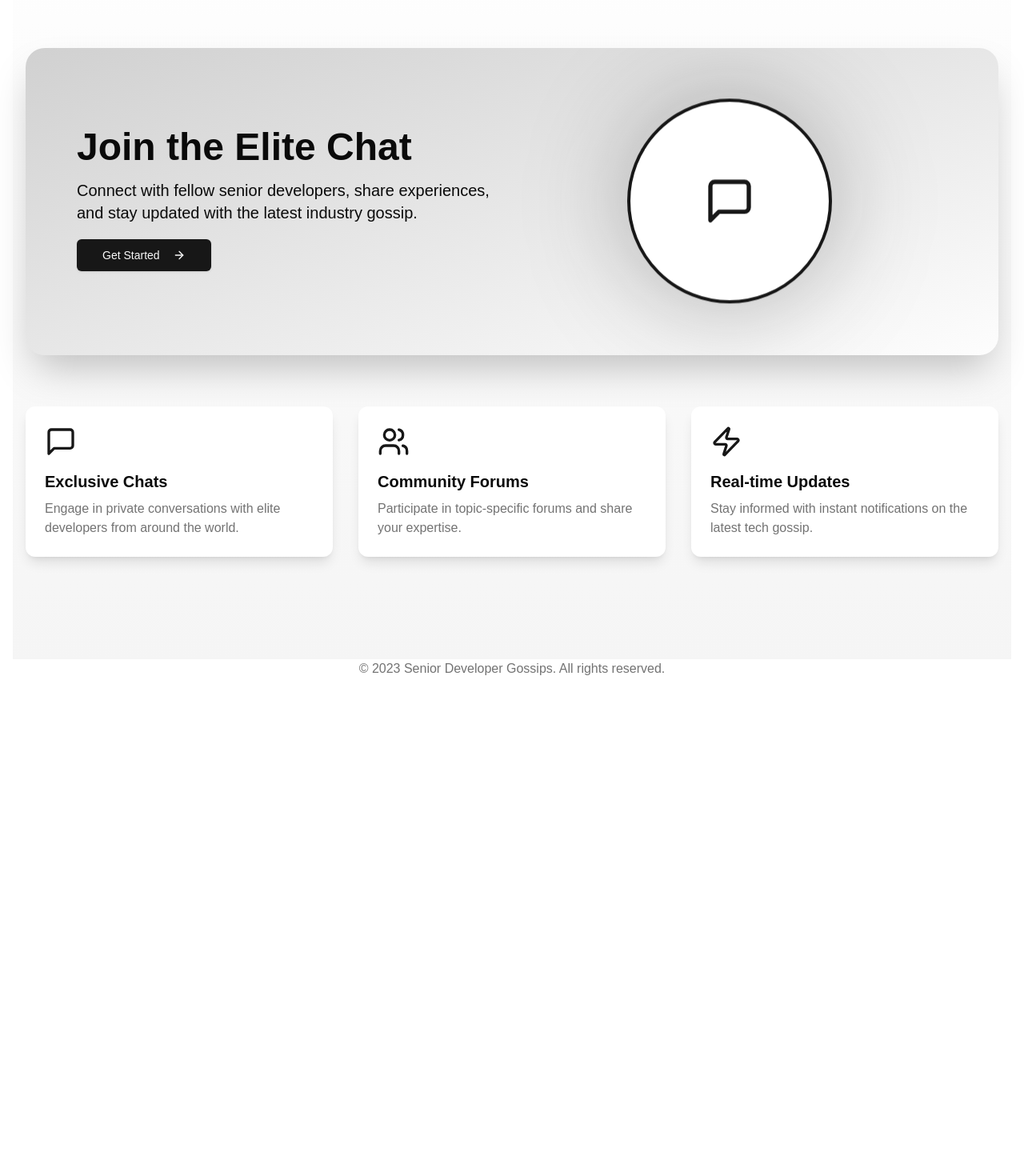
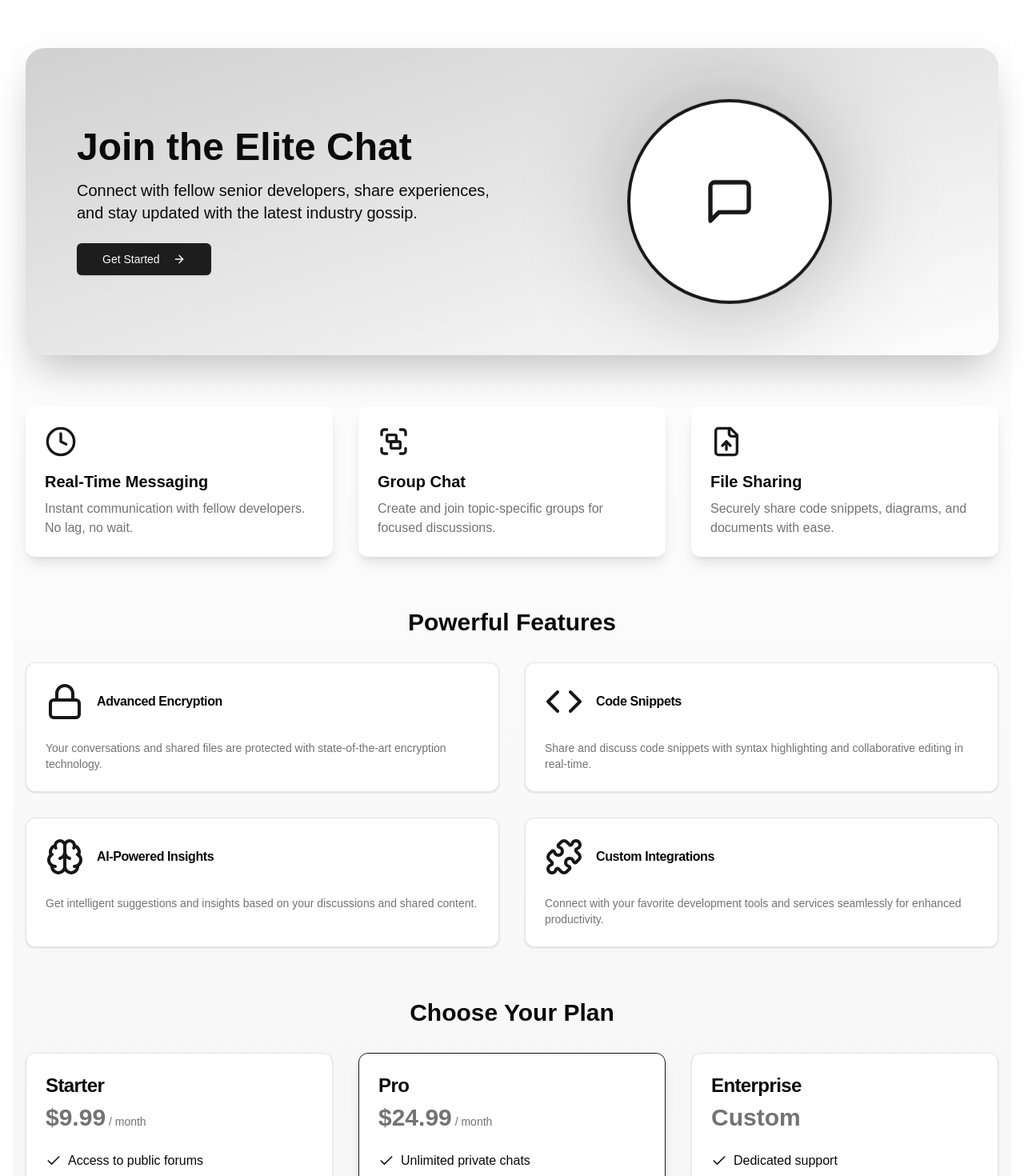
Before and after one commit to SoumenCodes/Senior-Developer-Gossips-, a Next.js app: page / in a window 1280 px wide. Shown: the part 240-1710 px from the top of the page at 80% size. Before the commit the page ends 1088 px from the top, so only its background shows below. Built offline with nearby package versions, Linux system fonts and the light colour scheme.

Commit message:
add section in Home page

```diff
--- a/app/components/HomePage.jsx
+++ b/app/components/HomePage.jsx
@@ -1,63 +1,224 @@
-import Link from "next/link";
+"use client";
+
+import { useState, useEffect } from "react";
+import { motion } from "framer-motion";
 import { Button } from "@/components/ui/button";
-import { MessageSquare, Users, Zap, ArrowRight } from "lucide-react";
+import {
+  Card,
+  CardHeader,
+  CardTitle,
+  CardDescription,
+  CardContent,
+  CardFooter,
+} from "@/components/ui/card";
+import { Badge } from "@/components/ui/badge";
+import {
+  MessageSquare,
+  Users,
+  Zap,
+  ArrowRight,
+  Check,
+  Lock,
+  Code,
+  Brain,
+  Puzzle,
+  Clock,
+  Group,
+  FileUp,
+} from "lucide-react";
 
 export default function HomePage() {
+  const [isVisible, setIsVisible] = useState(false);
+
+  useEffect(() => {
+    setIsVisible(true);
+  }, []);
+
   return (
     <div className="min-h-screen bg-gradient-to-b from-background to-secondary">
       <div className="container mx-auto px-4 py-16">
         <header className="text-center mb-16">
-          <h1 className="text-4xl md:text-6xl font-extrabold text-primary mb-4 animate-fade-in">
+          <motion.h1
+            className="text-4xl md:text-6xl font-extrabold text-primary mb-4"
+            initial={{ opacity: 0, y: -50 }}
+            animate={{ opacity: 1, y: 0 }}
+            transition={{ duration: 0.8 }}
+          >
             Senior Developer Gossips
-          </h1>
-          <p className="text-xl md:text-2xl text-muted-foreground mb-8 animate-fade-in-up">
+          </motion.h1>
+          <motion.p
+            className="text-xl md:text-2xl text-muted-foreground mb-8"
+            initial={{ opacity: 0, y: 50 }}
+            animate={{ opacity: 1, y: 0 }}
+            transition={{ duration: 0.8, delay: 0.2 }}
+          >
             Where seasoned devs spill the tea on tech
-          </p>
+          </motion.p>
         </header>
 
-        <section className="hero-section relative bg-card rounded-3xl shadow-2xl overflow-hidden mb-16">
+        <motion.section
+          className="hero-section relative bg-card rounded-3xl shadow-2xl overflow-hidden mb-16"
+          initial={{ opacity: 0, scale: 0.8 }}
+          animate={{ opacity: 1, scale: 1 }}
+          transition={{ duration: 0.8, delay: 0.4 }}
+        >
           <div className="absolute inset-0 bg-gradient-to-br from-primary/20 to-secondary/20 z-0"></div>
           <div className="relative z-10 p-8 md:p-16 flex flex-col md:flex-row items-center">
             <div className="md:w-1/2 mb-8 md:mb-0">
-              <h2 className="text-3xl md:text-5xl font-bold mb-4 animate-fade-in-left">
+              <motion.h2
+                className="text-3xl md:text-5xl font-bold mb-4"
+                initial={{ opacity: 0, x: -50 }}
+                animate={{ opacity: 1, x: 0 }}
+                transition={{ duration: 0.8, delay: 0.6 }}
+              >
                 Join the Elite Chat
-              </h2>
-              <p className="text-lg md:text-xl mb-6 animate-fade-in-left delay-100">
+              </motion.h2>
+              <motion.p
+                className="text-lg md:text-xl mb-6"
+                initial={{ opacity: 0, x: -50 }}
+                animate={{ opacity: 1, x: 0 }}
+                transition={{ duration: 0.8, delay: 0.8 }}
+              >
                 Connect with fellow senior developers, share experiences, and
                 stay updated with the latest industry gossip.
-              </p>
-              <Button size="lg" className="animate-bounce">
-                Get Started <ArrowRight className="ml-2" />
-              </Button>
+              </motion.p>
+              <motion.div
+                initial={{ opacity: 0, y: 50 }}
+                animate={{ opacity: 1, y: 0 }}
+                transition={{ duration: 0.8, delay: 1 }}
+              >
+                <Button size="lg" className="animate-pulse">
+                  Get Started <ArrowRight className="ml-2" />
+                </Button>
+              </motion.div>
             </div>
             <div className="md:w-1/2 flex justify-center">
-              <div className="relative w-64 h-64 animate-float">
+              <motion.div
+                className="relative w-64 h-64"
+                animate={{
+                  y: [0, -20, 0],
+                  rotateZ: [0, 5, -5, 0],
+                }}
+                transition={{
+                  duration: 6,
+                  repeat: Infinity,
+                  ease: "easeInOut",
+                }}
+              >
                 <div className="absolute inset-0 bg-primary/30 rounded-full blur-3xl"></div>
                 <div className="relative z-10 w-full h-full bg-card rounded-full border-4 border-primary flex items-center justify-center">
                   <MessageSquare size={64} className="text-primary" />
                 </div>
-              </div>
+              </motion.div>
             </div>
           </div>
-        </section>
+        </motion.section>
 
-        <section className="features grid grid-cols-1 md:grid-cols-3 gap-8 mb-16">
+        <motion.section
+          className="features grid grid-cols-1 md:grid-cols-3 gap-8 mb-16"
+          initial="hidden"
+          animate={isVisible ? "visible" : "hidden"}
+          variants={{
+            visible: { transition: { staggerChildren: 0.2 } },
+          }}
+        >
           <FeatureCard
-            icon={<MessageSquare size={40} />}
-            title="Exclusive Chats"
-            description="Engage in private conversations with elite developers from around the world."
+            icon={<Clock size={40} />}
+            title="Real-Time Messaging"
+            description="Instant communication with fellow developers. No lag, no wait."
           />
           <FeatureCard
-            icon={<Users size={40} />}
-            title="Community Forums"
-            description="Participate in topic-specific forums and share your expertise."
+            icon={<Group size={40} />}
+            title="Group Chat"
+            description="Create and join topic-specific groups for focused discussions."
           />
           <FeatureCard
-            icon={<Zap size={40} />}
-            title="Real-time Updates"
-            description="Stay informed with instant notifications on the latest tech gossip."
+            icon={<FileUp size={40} />}
+            title="File Sharing"
+            description="Securely share code snippets, diagrams, and documents with ease."
           />
-        </section>
+        </motion.section>
+
+        <motion.section
+          className="mb-16"
+          initial={{ opacity: 0, y: 50 }}
+          animate={{ opacity: 1, y: 0 }}
+          transition={{ duration: 0.8, delay: 1.2 }}
+        >
+          <h2 className="text-3xl font-bold text-center mb-8">
+            Powerful Features
+          </h2>
+          <div className="grid grid-cols-1 md:grid-cols-2 gap-8">
+            <FeatureDetail
+              title="Advanced Encryption"
+              description="Your conversations and shared files are protected with state-of-the-art encryption technology."
+              icon={<Lock className="w-12 h-12 text-primary" />}
+            />
+            <FeatureDetail
+              title="Code Snippets"
+              description="Share and discuss code snippets with syntax highlighting and collaborative editing in real-time."
+              icon={<Code className="w-12 h-12 text-primary" />}
+            />
+            <FeatureDetail
+              title="AI-Powered Insights"
+              description="Get intelligent suggestions and insights based on your discussions and shared content."
+              icon={<Brain className="w-12 h-12 text-primary" />}
+            />
+            <FeatureDetail
+              title="Custom Integrations"
+              description="Connect with your favorite development tools and services seamlessly for enhanced productivity."
+              icon={<Puzzle className="w-12 h-12 text-primary" />}
+            />
+          </div>
+        </motion.section>
+
+        <motion.section
+          className="pricing mb-16"
+          initial={{ opacity: 0, y: 50 }}
+          animate={{ opacity: 1, y: 0 }}
+          transition={{ duration: 0.8, delay: 1.4 }}
+        >
+          <h2 className="text-3xl font-bold text-center mb-8">
+            Choose Your Plan
+          </h2>
+          <div className="grid grid-cols-1 md:grid-cols-3 gap-8">
+            <PricingCard
+              title="Starter"
+              price="$9.99"
+              features={[
+                "Access to public forums",
+                "Limited private chats",
+                "Basic real-time messaging",
+                "5 GB file sharing",
+              ]}
+            />
+            <PricingCard
+              title="Pro"
+              price="$24.99"
+              features={[
+                "Unlimited private chats",
+                "Advanced real-time messaging",
+                "Unlimited group chats",
+                "25 GB file sharing",
+                "Priority access to new features",
+                "Advanced analytics",
+              ]}
+              highlighted={true}
+            />
+            <PricingCard
+              title="Enterprise"
+              price="Custom"
+              features={[
+                "Dedicated support",
+                "Custom feature development",
+                "Unlimited file sharing",
+                "On-premise deployment option",
+                "Advanced security features",
+                "SLA guarantees",
+              ]}
+            />
+          </div>
+        </motion.section>
       </div>
     </div>
   );
@@ -65,10 +226,70 @@ export default function HomePage() {
 
 function FeatureCard({ icon, title, description }) {
   return (
-    <div className="bg-card rounded-xl p-6 shadow-lg hover:shadow-xl transition-shadow duration-300 animate-fade-in-up">
+    <motion.div
+      className="bg-card rounded-xl p-6 shadow-lg hover:shadow-xl transition-shadow duration-300"
+      variants={{
+        hidden: { opacity: 0, y: 50 },
+        visible: { opacity: 1, y: 0, transition: { duration: 0.8 } },
+      }}
+    >
       <div className="text-primary mb-4">{icon}</div>
       <h3 className="text-xl font-semibold mb-2">{title}</h3>
       <p className="text-muted-foreground">{description}</p>
-    </div>
+    </motion.div>
   );
 }
+
+function FeatureDetail({ title, description, icon }) {
+  return (
+    <Card>
+      <CardHeader>
+        <CardTitle className="flex items-center">
+          {icon}
+          <span className="ml-4">{title}</span>
+        </CardTitle>
+      </CardHeader>
+      <CardContent>
+        <CardDescription>{description}</CardDescription>
+      </CardContent>
+    </Card>
+  );
+}
+
+function PricingCard({ title, price, features, highlighted = false }) {
+  return (
+    <Card
+      className={`flex flex-col ${
+        highlighted ? "border-primary shadow-lg" : ""
+      }`}
+    >
+      <CardHeader>
+        <CardTitle className="text-2xl font-bold">{title}</CardTitle>
+        <CardDescription>
+          <span className="text-3xl font-bold">{price}</span>
+          {price !== "Custom" && (
+            <span className="text-muted-foreground"> / month</span>
+          )}
+        </CardDescription>
+      </CardHeader>
+      <CardContent className="flex-grow">
+        <ul className="space-y-2">
+          {features.map((feature, index) => (
+            <li key={index} className="flex items-center">
+              <Check className="w-5 h-5 text-primary mr-2" />
+              <span>{feature}</span>
+            </li>
+          ))}
+        </ul>
+      </CardContent>
+      <CardFooter>
+        <Button
+          className="w-full"
+          variant={highlighted ? "default" : "outline"}
+        >
+          Choose Plan
+        </Button>
+      </CardFooter>
+    </Card>
+  );
+}
--- a/app/globals.css
+++ b/app/globals.css
@@ -71,62 +71,31 @@ body {
   }
 }
 @layer utilities {
-  .animate-fade-in {
-    animation: fadeIn 1s ease-out;
-  }
-
-  .animate-fade-in-up {
-    animation: fadeInUp 1s ease-out;
-  }
-
-  .animate-fade-in-left {
-    animation: fadeInLeft 1s ease-out;
-  }
-
   .animate-float {
     animation: float 6s ease-in-out infinite;
   }
-}
 
-@keyframes fadeIn {
-  from {
-    opacity: 0;
-  }
-  to {
-    opacity: 1;
-  }
-}
-
-@keyframes fadeInUp {
-  from {
-    opacity: 0;
-    transform: translateY(20px);
-  }
-  to {
-    opacity: 1;
-    transform: translateY(0);
-  }
-}
-
-@keyframes fadeInLeft {
-  from {
-    opacity: 0;
-    transform: translateX(-20px);
-  }
-  to {
-    opacity: 1;
-    transform: translateX(0);
+  .animate-pulse {
+    animation: pulse 2s cubic-bezier(0.4, 0, 0.6, 1) infinite;
   }
 }
 
 @keyframes float {
-  0% {
-    transform: translateY(0px);
+  0%,
+  100% {
+    transform: translateY(0);
   }
   50% {
     transform: translateY(-20px);
   }
+}
+
+@keyframes pulse {
+  0%,
   100% {
-    transform: translateY(0px);
+    opacity: 1;
+  }
+  50% {
+    opacity: 0.5;
   }
 }
--- /dev/null
+++ b/components/ui/badge.jsx
@@ -0,0 +1,34 @@
+import * as React from "react"
+import { cva } from "class-variance-authority";
+
+import { cn } from "@/lib/utils"
+
+const badgeVariants = cva(
+  "inline-flex items-center rounded-md border px-2.5 py-0.5 text-xs font-semibold transition-colors focus:outline-none focus:ring-2 focus:ring-ring focus:ring-offset-2",
+  {
+    variants: {
+      variant: {
+        default:
+          "border-transparent bg-primary text-primary-foreground shadow hover:bg-primary/80",
+        secondary:
+          "border-transparent bg-secondary text-secondary-foreground hover:bg-secondary/80",
+        destructive:
+          "border-transparent bg-destructive text-destructive-foreground shadow hover:bg-destructive/80",
+        outline: "text-foreground",
+      },
+    },
+    defaultVariants: {
+      variant: "default",
+    },
+  }
+)
+
+function Badge({
+  className,
+  variant,
+  ...props
+}) {
+  return (<div className={cn(badgeVariants({ variant }), className)} {...props} />);
+}
+
+export { Badge, badgeVariants }
--- /dev/null
+++ b/components/ui/card.jsx
@@ -0,0 +1,50 @@
+import * as React from "react"
+
+import { cn } from "@/lib/utils"
+
+const Card = React.forwardRef(({ className, ...props }, ref) => (
+  <div
+    ref={ref}
+    className={cn("rounded-xl border bg-card text-card-foreground shadow", className)}
+    {...props} />
+))
+Card.displayName = "Card"
+
+const CardHeader = React.forwardRef(({ className, ...props }, ref) => (
+  <div
+    ref={ref}
+    className={cn("flex flex-col space-y-1.5 p-6", className)}
+    {...props} />
+))
+CardHeader.displayName = "CardHeader"
+
+const CardTitle = React.forwardRef(({ className, ...props }, ref) => (
+  <div
+    ref={ref}
+    className={cn("font-semibold leading-none tracking-tight", className)}
+    {...props} />
+))
+CardTitle.displayName = "CardTitle"
+
+const CardDescription = React.forwardRef(({ className, ...props }, ref) => (
+  <div
+    ref={ref}
+    className={cn("text-sm text-muted-foreground", className)}
+    {...props} />
+))
+CardDescription.displayName = "CardDescription"
+
+const CardContent = React.forwardRef(({ className, ...props }, ref) => (
+  <div ref={ref} className={cn("p-6 pt-0", className)} {...props} />
+))
+CardContent.displayName = "CardContent"
+
+const CardFooter = React.forwardRef(({ className, ...props }, ref) => (
+  <div
+    ref={ref}
+    className={cn("flex items-center p-6 pt-0", className)}
+    {...props} />
+))
+CardFooter.displayName = "CardFooter"
+
+export { Card, CardHeader, CardFooter, CardTitle, CardDescription, CardContent }
```
